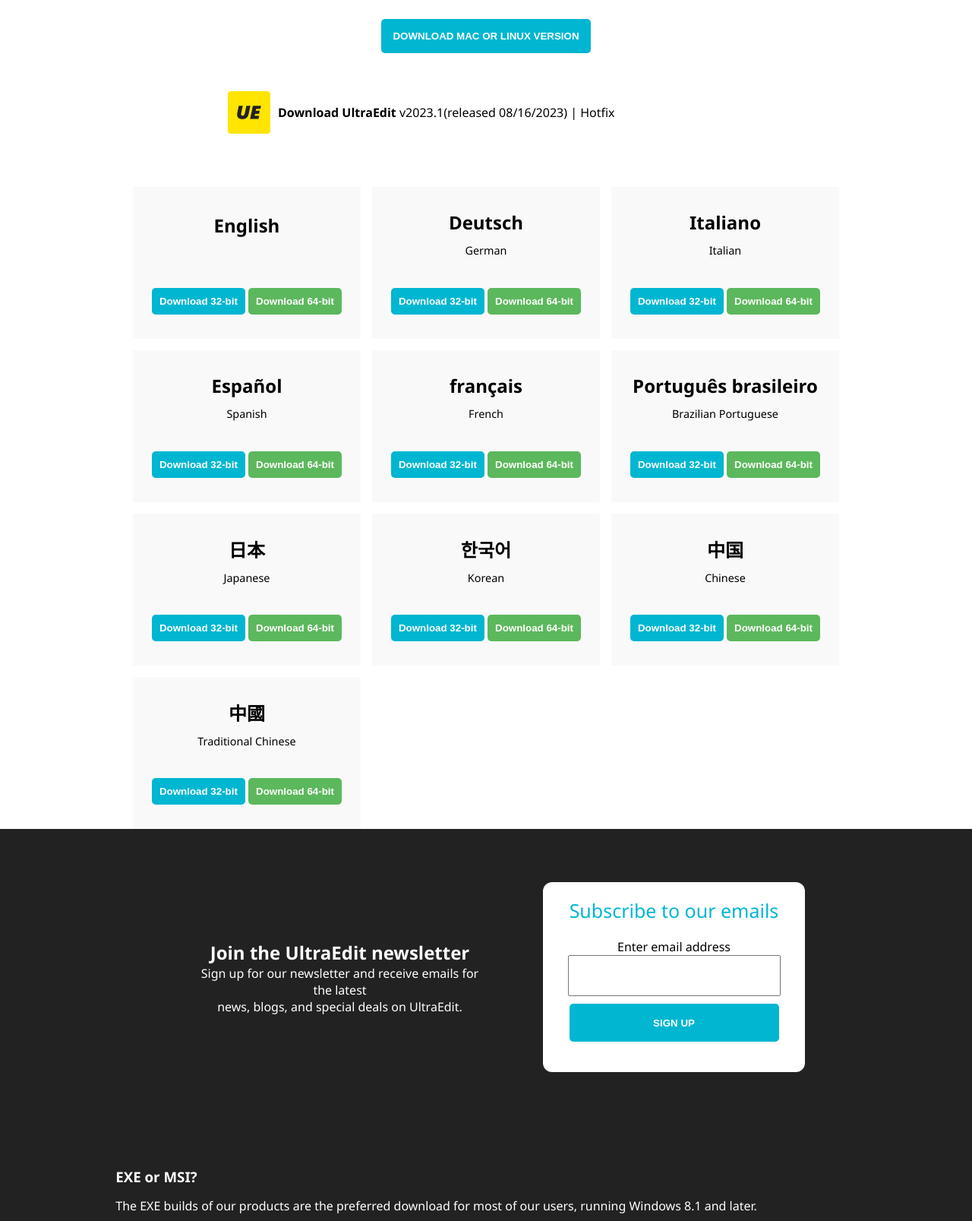
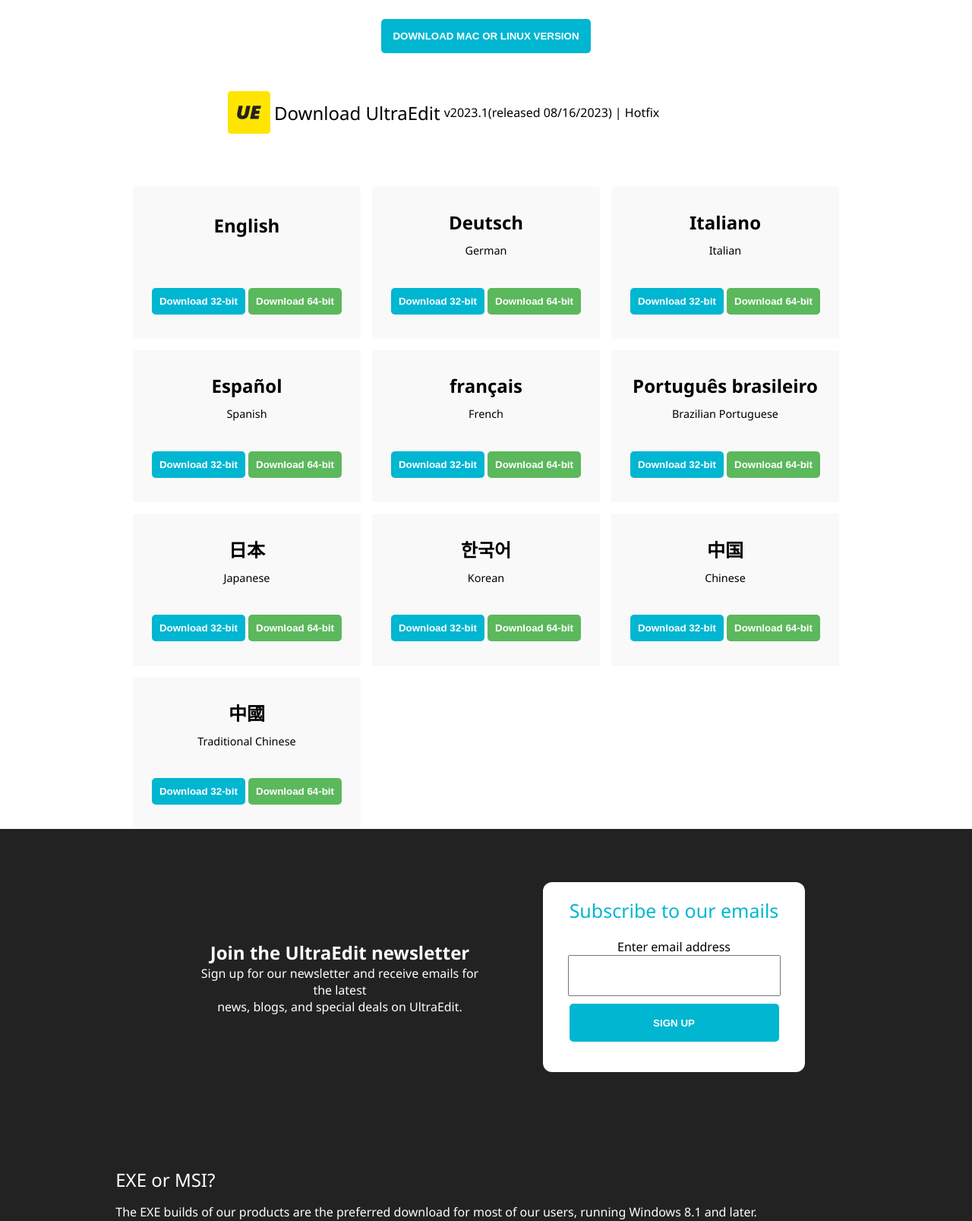
Before and after one commit to Jugal-0/UltraEdit-Clone, a plain HTML site: page index.html in a window 1280 px wide. Shown: the part 340-1947 px from the top of the page at 76% size. Drawn offline with Linux system fonts and the light colour scheme.

Commit message:
minor changes

```diff
--- a/index.html
+++ b/index.html
@@ -4,6 +4,7 @@
     <meta charset="UTF-8">
     <meta name="viewport" content="width=device-width, initial-scale=1.0">
     <title>Ultraedit - UltraEdit Text + Coding Editing Software</title>
+    <link rel="shortcut icon" href="images/cropped-Logo-32x32.png" type="image/x-icon">
     <link rel="stylesheet" href="style.css">
 </head>
 <body>
@@ -32,7 +33,8 @@
             </div>
             <div class="hotfix">
                 <img src="images/UE.png" alt="hotfix">
-                <p><b>Download UltraEdit</b> v2023.1(released 08/16/2023) | <a href="https://www.ultraedit.com/updates/uehotfix/">Hotfix</a></p>
+                <h3>Download UltraEdit</h3>
+                <p>v2023.1(released 08/16/2023) | <a href="https://www.ultraedit.com/updates/uehotfix/">Hotfix</a></p>
             </div>
         </section>
         <section class="container">
--- a/style.css
+++ b/style.css
@@ -102,7 +102,13 @@ body
     align-items: center;
     margin: 50px;
     margin-left: 300px;
-    gap: 10px;
+    gap: 5px;
+}
+
+.hotfix h3
+{
+    font-size: x-large;
+    font-weight: 400;
 }
 
 .hotfix a
@@ -251,6 +257,8 @@ body
 .para3>h3
 {
     margin: 15px 0;
+    font-size: 24px;
+    font-weight: 400;
 }
 
 .para3 a
@@ -293,10 +301,11 @@ body
     width: 250px;
     height: 40px;
     background: #00b6d1;
-    font-weight: bold;
+    font-weight: bolder;
     color: white;
     border: none;
     border-radius: 10px;
+    font-size: 16px;
 }
 
 .end
```
Also changed, not shown: images/cropped-Logo-32x32.png (added).
